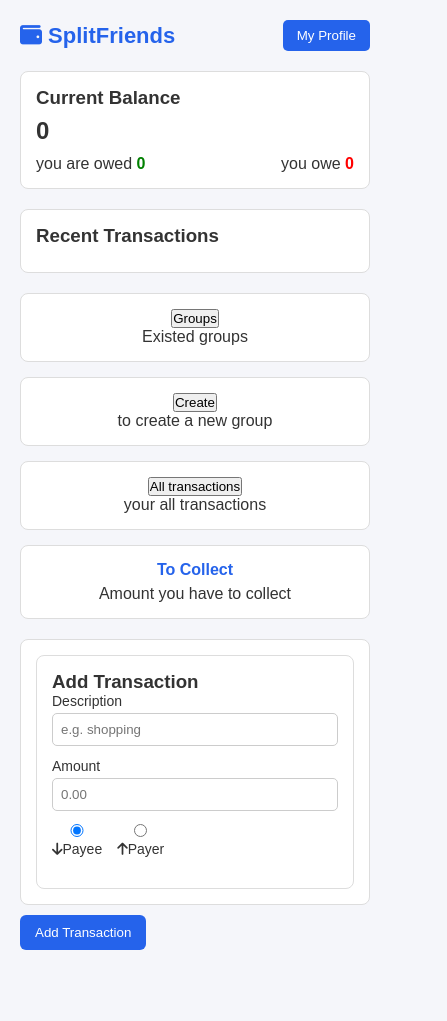
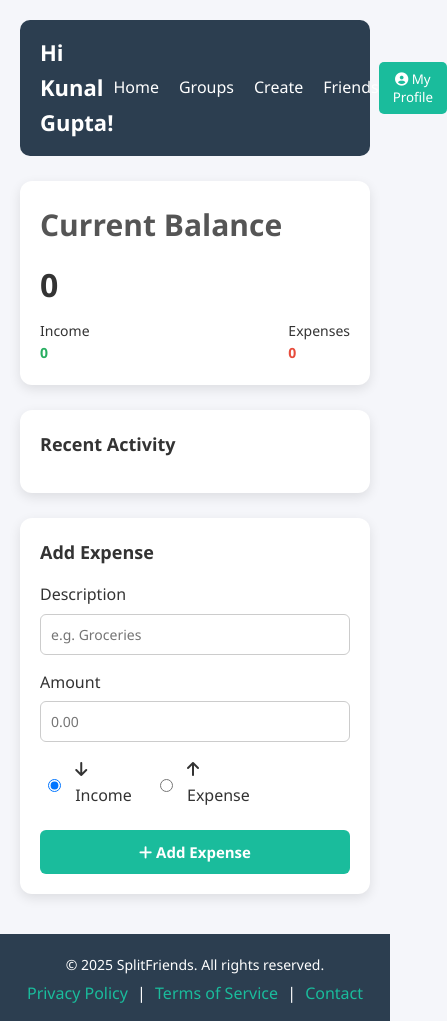
Before and after one commit to kunal-1234567/kunal-1234567.github.io, a plain HTML site: page pages/home.html in a window 390 px wide. Shown: the whole page, 447 px wide, since content can reach past the window. Before the commit the page ends 970 px from the top, so only its background shows below. Drawn offline with Linux system fonts and the light colour scheme.

Commit message:
major changes such as rebuild home page , include js in home page , make profile page

```diff
--- a/assets/css/home.css
+++ b/assets/css/home.css
@@ -1,50 +1,100 @@
-/* Reset */
+
 * {
   margin: 0;
   padding: 0;
   box-sizing: border-box;
-  font-family: Arial, sans-serif;
+  font-family: "Segoe UI", Tahoma, Geneva, Verdana, sans-serif;
 }
 
 body {
   background: #f5f6fa;
   color: #333;
-  padding: 20px;
+  line-height: 1.6;
 }
 
-/* Header */
-.app-header {
+.app-container {
+  max-width: 2000px;
+  margin: auto;
+  padding: 20px;
+
+}
+
+
+.navbar {
+  background: #2c3e50;
+  color: #fff;
   display: flex;
   justify-content: space-between;
   align-items: center;
-  margin-bottom: 20px;
+  padding: 15px 20px;
+  border-radius: 10px;
+  margin-bottom: 25px;
 }
 
-.app-header h1 {
+.logo h1 {
   font-size: 22px;
-  color: #2563eb;
+  display: flex;
+  align-items: center;
+  gap: 8px;
 }
 
-.app-header button {
-  background: #2563eb;
-  color: white;
+.nav-links {
+  list-style: none;
+  display: flex;
+  gap: 20px;
+}
+
+.nav-links li a {
+  text-decoration: none;
+  color: #fff;
+  font-weight: 500;
+  transition: 0.3s;
+}
+
+.nav-links li a:hover {
+  color: #1abc9c;
+}
+
+.profile-btn button {
+  background: #1abc9c;
   border: none;
   padding: 8px 14px;
   border-radius: 5px;
+  color: #fff;
   cursor: pointer;
+  font-weight: 500;
+  transition: 0.3s;
+}
+
+.profile-btn button:hover {
+  background: #16a085;
+}
+
+
+.dashboard {
+  display: flex;
+  flex-direction: column;
+  gap: 25px;
 }
 
 /* Balance Card */
 .balance-card {
   background: #fff;
-  padding: 15px;
-  border: 1px solid #ddd;
-  border-radius: 8px;
-  margin-bottom: 20px;
+  border-radius: 12px;
+  padding: 20px;
+  box-shadow: 0 4px 12px rgba(0,0,0,0.1);
+  align-items: center;
+}
+
+.balance-card h3 {
+
+  font-size: 30px;
+  color: #555;
 }
 
 .balance-card h2 {
-  margin-top: 8px;
+  font-size: 32px;
+  margin: 10px 0;
 }
 
 .summary {
@@ -53,99 +103,146 @@ body {
   margin-top: 10px;
 }
 
+.income-summary span,
+.expense-summary span {
+  display: block;
+  font-size: 14px;
+}
+
 .positive {
-  color: green;
+  color: #27ae60;
   font-weight: bold;
 }
 
 .negative {
-  color: red;
+  color: #e74c3c;
   font-weight: bold;
 }
 
 
 .transactions-section {
   background: #fff;
-  padding: 15px;
-  border: 1px solid #ddd;
-  border-radius: 8px;
-  margin-bottom: 20px;
+  border-radius: 12px;
+  padding: 20px;
+  box-shadow: 0 4px 12px rgba(0,0,0,0.1);
 }
 
 .section-header {
   display: flex;
   justify-content: space-between;
   align-items: center;
-  margin-bottom: 10px;
+  margin-bottom: 15px;
 }
 
+.section-header h3 {
+  font-size: 18px;
+}
 
+.filter-btn {
+  background: #1abc9c;
+  border: none;
+  padding: 6px 12px;
+  border-radius: 5px;
+  color: #fff;
+  cursor: pointer;
+  font-size: 14px;
+}
 
 #transactions {
   list-style: none;
-  margin-top: 10px;
+  max-height: 250px;
+  overflow-y: auto;
 }
 
-
-.block-container {
-  display: grid;
-  grid-template-columns: repeat(auto-fit, minmax(200px, 1fr));
-  gap: 15px;
-  margin-bottom: 20px;
-  border-radius: 15px;
-}
-
-.block {
-  background: #fff;
-  padding: 15px;
-  border: 1px solid #ddd;
+#transactions li {
+  background: #f9f9f9;
+  padding: 12px;
   border-radius: 8px;
-  text-align: center;
-}
-
-.block h2 {
-  font-size: 16px;
-  color: #2563eb;
-  margin-bottom: 6px;
+  margin-bottom: 10px;
+  display: flex;
+  justify-content: space-between;
+  font-size: 15px;
 }
 
 
 .add-transaction {
   background: #fff;
-  padding: 15px;
-  border: 1px solid #ddd;
-  border-radius: 8px;
+  border-radius: 12px;
+  padding: 20px;
+  box-shadow: 0 4px 12px rgba(0,0,0,0.1);
+}
+
+.add-transaction h3 {
+  font-size: 18px;
+  margin-bottom: 15px;
 }
 
 .form-group {
-  margin-bottom: 12px;
+  margin-bottom: 15px;
 }
 
 .form-group label {
   display: block;
-  font-size: 14px;
-  margin-bottom: 4px;
+  margin-bottom: 6px;
+  font-weight: 500;
 }
 
 .form-group input {
   width: 100%;
-  padding: 8px;
+  padding: 10px;
   border: 1px solid #ccc;
-  border-radius: 5px;
+  border-radius: 6px;
+  font-size: 14px;
 }
 
 .radio-group {
   display: flex;
-  gap: 15px;
+  gap: 20px;
+  margin-top: 10px;
+}
+
+.radio-option {
+  display: flex;
+  align-items: center;
+  gap: 6px;
 }
 
 .submit-btn {
-  background: #2563eb;
+  width: 100%;
+  background: #1abc9c;
+  border: none;
+  padding: 12px;
+  border-radius: 6px;
   color: #fff;
-  border: none;
-  padding: 10px 15px;
-  border-radius: 6px;
+  font-size: 15px;
+  font-weight: 600;
   cursor: pointer;
-  margin-top: 10px;
- display: inline-block;
+  transition: 0.3s;
 }
+
+.submit-btn:hover {
+  background: #16a085;
+}
+
+.footer {
+  background: #2c3e50;
+  color: #fff;
+  text-align: center;
+  padding: 15px 0;
+  margin-top: 20px;
+}
+
+.footer p {
+  margin: 5px 0;
+  font-size: 14px;
+}
+
+.footer a {
+  color: #1abc9c;
+  text-decoration: none;
+  margin: 0 5px;
+}
+
+.footer a:hover {
+  text-decoration: underline;
+}
--- a/assets/css/profile.css
+++ b/assets/css/profile.css
@@ -1,119 +1,50 @@
 body {
-  font-family: 'Arial', sans-serif;
+  font-family: Arial, sans-serif;
   margin: 0;
   padding: 0;
-  background-color: #f9f9f9;
+  text-align: center;
+  background-color: #f9f9f9; /* light background */
   color: #333;
+}
+
+h1 {
+  margin: 15px 0 5px 0;
+  font-size: 24px;
+  color: #222;
+}
+
+.image-container {
+  margin-top: 15px;
+}
+
+
+.profile-img {
+  width: 150px;   /* adjust size */
+  height: 150px;
+  border-radius: 50%; /* makes it round */
+  object-fit: cover;  /* prevents stretching */
+  margin-top: 20px;   /* space from top */
+  border: 3px solid #333; /* optional border */
+}
+
+.profile-info p {
+  margin: 4px 0;
 
 }
 
-.block-container {
-  display: grid;
-  grid-template-columns: repeat(2, 1fr);
-  gap: 20px;
-  max-width: 800px;
-  margin: 2rem auto;
-  padding: 0 20px;
+.button-group {
+  margin-top: 50px;
 }
 
-.income{
-    background-color: #4b36ed;
-    color: white;
-    border-radius: 8px;
-    padding: 2rem;
-    box-shadow: 0 4px 6px rgba(0, 0, 0, 0.05);
-    text-align: left;
-    transition: transform 0.3s ease;
+.btn {
+  padding: 8px 18px;
+  margin: 6px;
+  border: 1px solid #ccc;
+  border-radius: 6px;
+  cursor: pointer;
+  font-size: 15px;
+  background-color: #fff;
+  color: #333;
 
-    transform: translateY(-5px);
-  box-shadow: 0 6px 12px rgba(0, 0, 0, 0.1);
+  width: 200px;
 }
-
-.profitmargin{
-    background: #6cc9f8;
-    color: white;
-    border-radius: 8px;
-    padding: 2rem;
-    box-shadow: 0 4px 6px rgba(0, 0, 0, 0.05);
-    text-align: left;
-    transition: transform 0.3s ease;
-
-    transform: translateY(-5px);
-  box-shadow: 0 6px 12px rgba(0, 0, 0, 0.1);
-}
-
-.expense{
-    background: #80f782;
-    color: white;
-    border-radius: 8px;
-    padding: 2rem;
-    box-shadow: 0 4px 6px rgba(0, 0, 0, 0.05);
-    text-align: left;
-    transition: transform 0.3s ease;
-
-    transform: translateY(-5px);
-  box-shadow: 0 6px 12px rgba(0, 0, 0, 0.1);
-}
-
-.cashonhand{
-    background: #e26afd;
-    color: white;
-    border-radius: 8px;
-    padding: 2rem;
-    box-shadow: 0 4px 6px rgba(0, 0, 0, 0.05);
-    text-align: left;
-    transition: transform 0.3s ease;
-
-
-}
-
-.block h3 {
-  color: #2c3e50;
-  margin-bottom: 1rem;
-}
-
-.block p {
-  color: #7f8c8d;
-  line-height: 1.6;
-}
-
-header {
-  text-align: center;
-  text-decoration: underline;
-  padding: 2rem;
-  background: #fff;
-  box-shadow: 0 2px 4px rgba(0, 0, 0, 0.1);
-  text-size-adjust: 100px;
-  height: 80px;
-}
-
-.sidebar {
-      width: 220px;
-      background: white;
-      color: black;
-      height: 100vh;
-      position: fixed;
-      top: 0;
-      left: 0;
-      display: flex;
-      flex-direction: column;
-      padding: 20px 0;
-    }
-
-    .sidebar h2 {
-      text-align: center;
-      margin-bottom: 30px;
-      font-size: 20px;
-    }
-
-    .sidebar a {
-      padding: 15px 20px;
-      text-decoration: none;
-      color: black;
-      display: block;
-      transition: background 0.3s;
-    }
-
-    .sidebar a:hover {
-      background: #cde4e6;
-    }
--- /dev/null
+++ b/assets/js/home.js
@@ -0,0 +1,42 @@
+const balance = document.getElementById("balance");
+const money_plus = document.getElementById("money-plus");
+const money_minus = document.getElementById("money-minus");
+const transactionsList = document.getElementById("transactions");
+const form = document.getElementById("form");
+const text = document.getElementById("text");
+const amount = document.getElementById("amount");
+
+let income = 0, expense = 0;
+
+
+form.addEventListener("submit", function (e) {
+  e.preventDefault();
+
+  const desc = text.value.trim();
+  const amt = +amount.value;
+  const type = document.querySelector('input[name="type"]:checked').value;
+
+  if (!desc || !amt) return;
+
+
+  const li = document.createElement("li");
+  li.textContent = `${desc}  ${type === "income" ? "+" : "-"}${amt}`;
+  transactionsList.prepend(li);
+
+
+  if (type === "income") {
+    income += amt;
+  } else {
+    expense += amt;
+  }
+
+  const total = income - expense;
+
+  balance.textContent = `${total}`;
+  money_plus.textContent = `+${income}`;
+  money_minus.textContent = `-${expense}`;
+
+
+  text.value = "";
+  amount.value = "";
+});
--- a/pages/home.html
+++ b/pages/home.html
@@ -5,117 +5,110 @@
   <meta name="viewport" content="width=device-width, initial-scale=1.0">
   <title>SplitFriends - Expense Tracker</title>
 
+
   <link rel="stylesheet" href="https://cdnjs.cloudflare.com/ajax/libs/font-awesome/6.4.0/css/all.min.css">
+
+
 
   <link rel="stylesheet" href="../assets/css/home.css">
 </head>
 <body>
   <div class="app-container">
 
-    <header class="app-header">
-      <h1><i class="fas fa-wallet"></i> SplitFriends</h1>
 
+    <nav class="navbar">
+      <div class="logo">
+        <h1>Hi Kunal Gupta!</h1>
+      </div>
+      <ul class="nav-links">
+        <li><a href="home.html">Home</a></li>
+        <li><a href="groups.html">Groups</a></li>
+        <li><a href="#">Create</a></li>
+        <li><a href="#">Friends</a></li>
+
+      </ul>
+      <div class="profile-btn">
         <form action="../pages/profile.html">
-        <button type="submit">My Profile</button>
+          <button type="submit"><i class="fas fa-user-circle"></i> My Profile</button>
         </form>
-    </header>
+      </div>
+    </nav>
+
+
+
 
     <main class="dashboard">
 
-      <section class="tracker-section">
+
       <div class="balance-card">
         <h3>Current Balance</h3>
         <h2 id="balance">0</h2>
         <div class="summary">
           <div class="income-summary">
-              <span>you are owed</span>
+            <span>Income</span>
             <span id="money-plus" class="positive">0</span>
           </div>
           <div class="expense-summary">
-              <span>you owe</span>
+            <span>Expenses</span>
             <span id="money-minus" class="negative">0</span>
           </div>
         </div>
       </div>
-      </section>
 
-        <section class="transactions-section">
 
+      <div class="transactions-section">
         <div class="section-header">
-            <h3>Recent Transactions</h3>
+          <h3>Recent Activity</h3>
 
         </div>
         <ul id="transactions">
-
+          <!-- Transactions will appear here -->
         </ul>
-          </section>
+      </div>
 
 
-      <section class="block-container">
-        <div class="block">
-        <form action="">
-          <button>Groups</button>
-        </form>
-          <p>Existed groups</p>
-        </div>
-
-        <div class="block">
-           <form action="">
-          <button>Create</button>
-        </form>
-          <p>to create a new group</p>
-        </div>
-
-        <div class="block">
-           <form action="">
-          <button>All transactions</button>
-        </form>
-          <p>your all transactions</p>
-        </div>
-
-        <div class="block">
-          <h2>To Collect</h2>
-          <p>Amount you have to collect</p>
-        </div>
-      </section>
-
-      <section class="add-transaction">
       <div class="add-transaction">
-          <h3>Add Transaction</h3>
+        <h3>Add Expense</h3>
         <form id="form">
           <div class="form-group">
             <label for="text"> Description</label>
-                <input type="text" id="text" placeholder="e.g. shopping" required>
+            <input type="text" id="text" placeholder="e.g. Groceries" required>
           </div>
 
           <div class="form-group">
-              <label for="amount">Amount</label>
+            <label for="amount"></i> Amount</label>
             <input type="number" id="amount" placeholder="0.00" required>
           </div>
 
           <div class="form-group radio-group">
             <div class="radio-option">
               <input type="radio" id="income" name="type" value="income" checked>
-                <label for="income"><i class="fas fa-arrow-down"></i>Payee</label>
+              <label for="income"><i class="fas fa-arrow-down"></i> Income</label>
             </div>
             <div class="radio-option">
               <input type="radio" id="expense" name="type" value="expense">
-                <label for="expense"><i class="fas fa-arrow-up"></i>Payer</label>
+              <label for="expense"><i class="fas fa-arrow-up"></i> Expense</label>
             </div>
           </div>
 
-            </section>
-
           <button type="submit" class="submit-btn">
-               Add Transaction
+            <i class="fas fa-plus"></i> Add Expense
           </button>
         </form>
       </div>
-      </section>
     </main>
+  </div>
+
+   <footer class="footer">
+    <p>&copy; 2025 SplitFriends. All rights reserved.</p>
+    <div class="footer-links">
+      <a href="#">Privacy Policy</a> |
+      <a href="#">Terms of Service</a> |
+      <a href="contact.html">Contact</a>
+    </div>
+    </footer>
 
 
-
-  <script src="app.js"></script>
+  <script src="../assets/js/home.js"></script>
 </body>
 </html>
```
Also changed, not shown: pages/profile.html (+10 -40 lines), assets/images/profileimage.jpg (added). Lines whose indentation alone changed are shown as unchanged.
